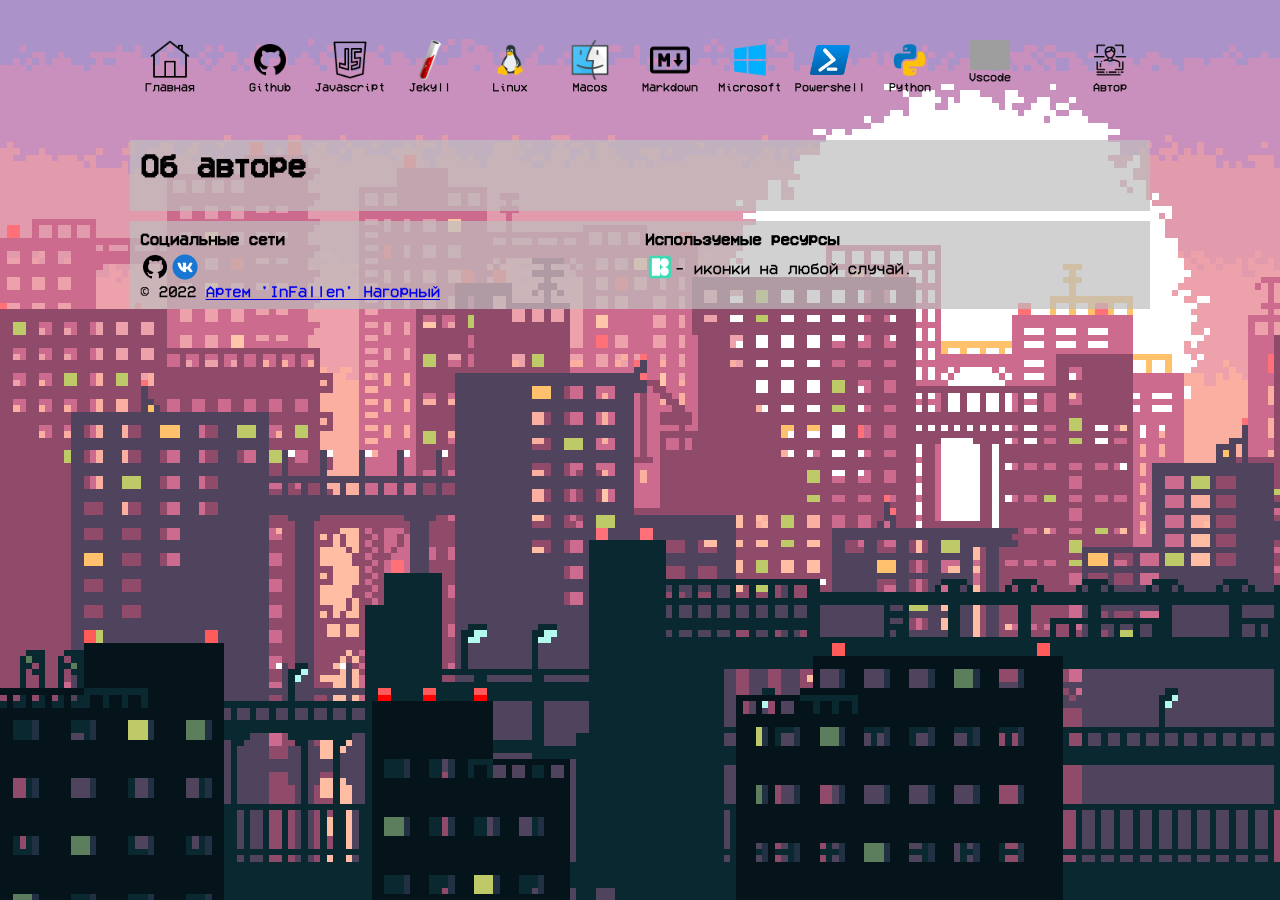
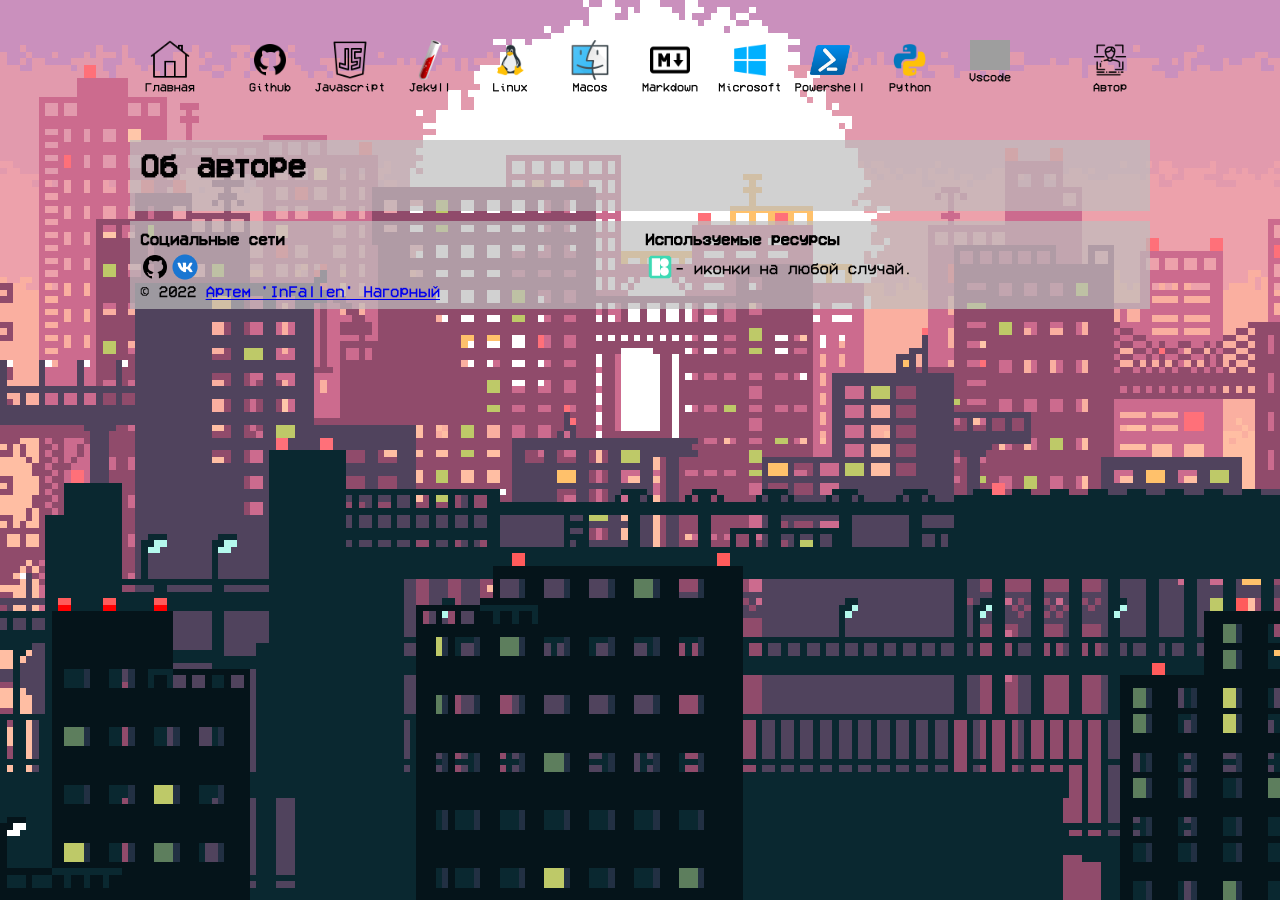
Before and after one commit to InFallen/InFallen, a Jekyll site: the page built from about.md, in a window 1280 px wide. Built offline with Jekyll 4.4.1, drawn with Linux system fonts in a browser that asks for light colours; grey boxes are pictures that could not be loaded.

Commit message:
change background position

```diff
--- a/_sass/main.scss
+++ b/_sass/main.scss
@@ -25,8 +25,10 @@ body{
     flex-direction: column;
     align-items: center;
 
-    background: url(/assets/img/back-pixel-city.png) no-repeat fixed;
-
+    background-image: url(/assets/img/back-pixel-city.png);
+    background-repeat: no-repeat;
+    background-attachment: fixed;
+    background-position: center;
 }
 
 
```
